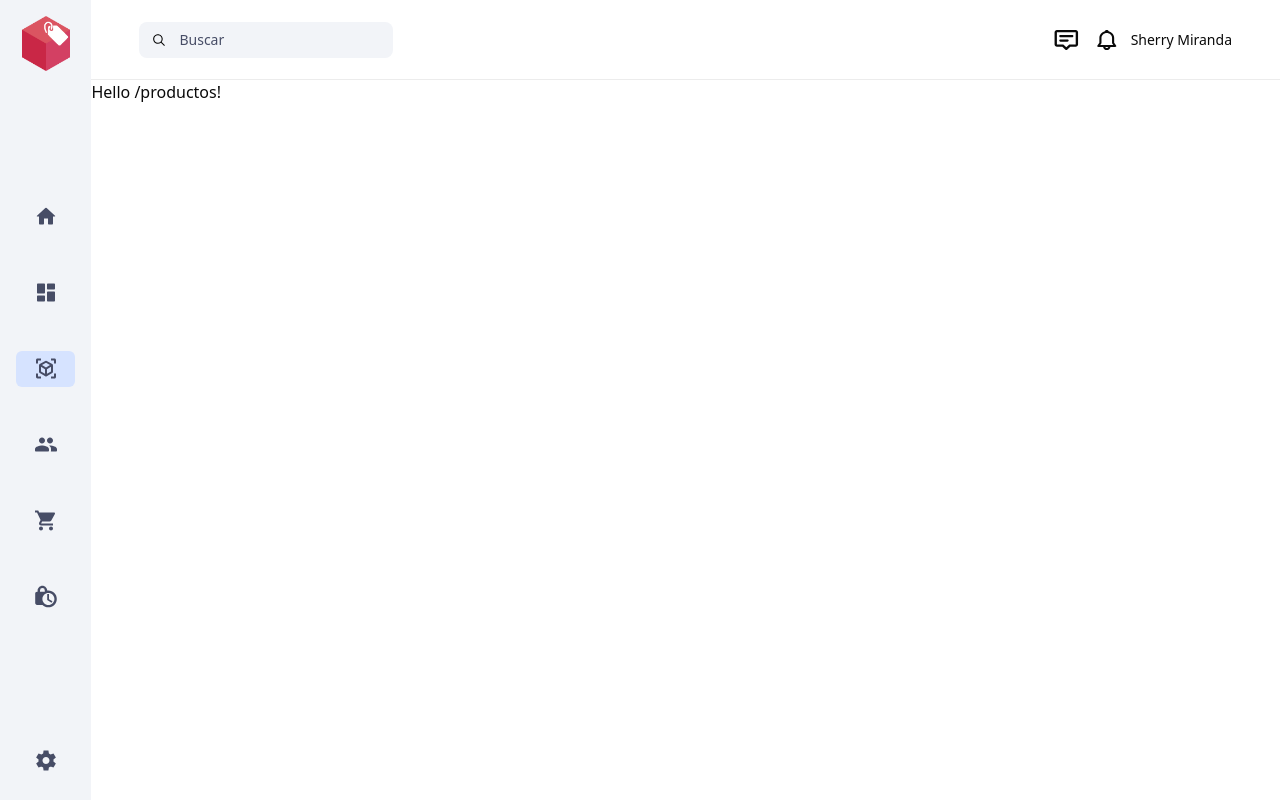
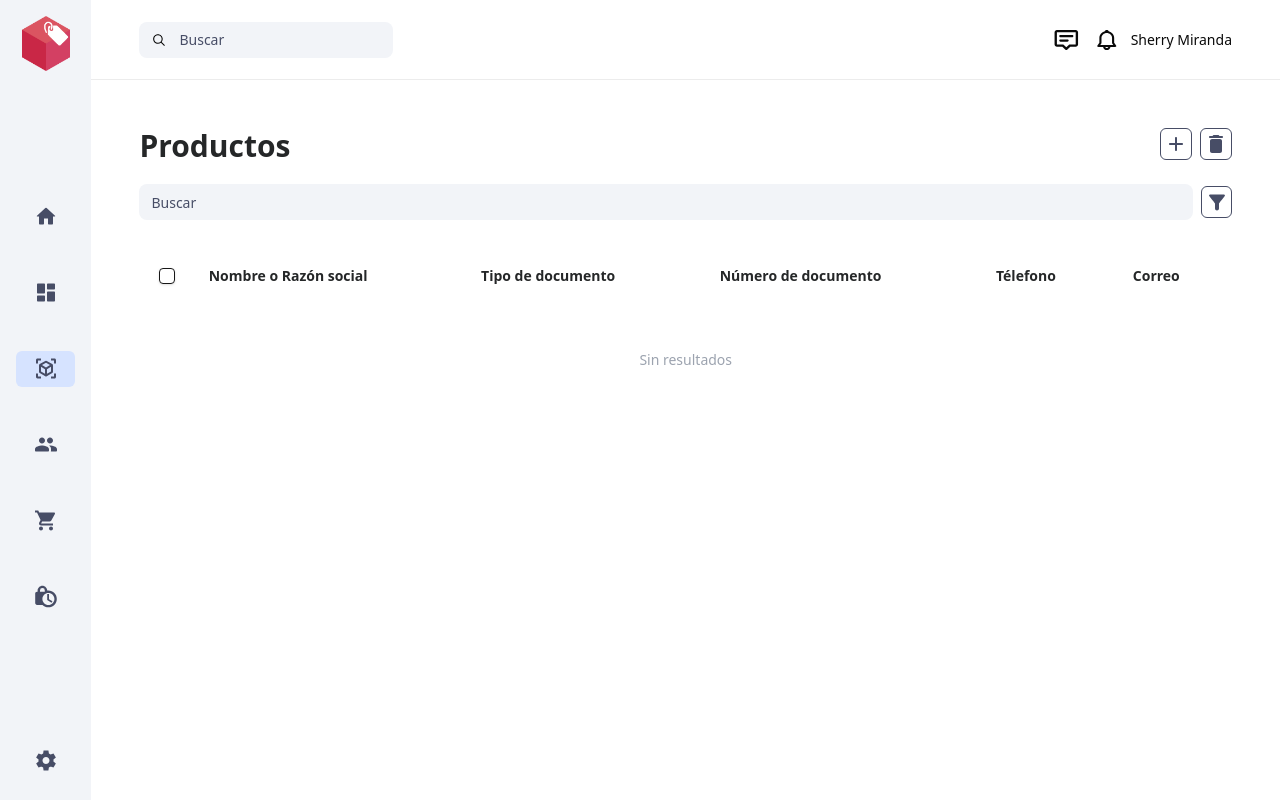
Before and after one commit to CosmosXDLab/tetrapos-frontend, a React (Vite) app: page /productos in a window 1280 px wide. Built offline with nearby package versions, Linux system fonts and the light colour scheme.

Commit message:
feat: add products list module with basic functionality

```diff
--- /dev/null
+++ b/src/components/views/productos/columns.tsx
@@ -0,0 +1,86 @@
+import { Button } from "@/components/ui/button";
+import { Checkbox } from "@/components/ui/checkbox";
+import { cn } from "@/lib/utils";
+import type { ColumnDef } from "@tanstack/react-table";
+
+export const columns: ColumnDef<any>[] = [
+	{
+		id: "select",
+		header: ({ table }) => (
+			<Checkbox
+				checked={
+					table.getIsAllPageRowsSelected() || (table.getIsSomePageRowsSelected() && "indeterminate")
+				}
+				onCheckedChange={(value) => table.toggleAllPageRowsSelected(!!value)}
+				aria-label="Seleccionar todos"
+			/>
+		),
+		cell: ({ row }) => (
+			<Checkbox
+				className={cn(row.getIsSelected() ? "border-none" : "")}
+				checked={row.getIsSelected()}
+				onCheckedChange={(value) => row.toggleSelected(!!value)}
+				aria-label="Seleccionar fila"
+			/>
+		),
+		enableSorting: false,
+		enableHiding: false,
+	},
+	{
+		accessorKey: "codigo",
+		header: "Código",
+	},
+	{
+		accessorKey: "nombre",
+		header: "Nombre",
+	},
+	{
+		accessorKey: "tipo_producto",
+		header: "Tipo de Producto",
+	},
+	{
+		accessorKey: "clasificacion",
+		header: "Clasificación",
+	},
+	{
+		accessorKey: "categoria",
+		header: "Categoría",
+	},
+	{
+		accessorKey: "familia",
+		header: "Familia",
+	},
+	{
+		accessorKey: "estado",
+		header: "Estado",
+		cell: ({ row }) => {
+			return (
+				<span
+					className={cn(
+						row.original.estado === "Activo" && "bg-label text-white",
+						row.original.estado === "Inactivo" && "bg-input-background text-texto",
+						"py-2 px-3 text-xs rounded-full",
+					)}
+				>
+					{row.original.estado}
+				</span>
+			);
+		},
+	},
+	{
+		accessorKey: "actions",
+		header: "",
+		cell: () => {
+			return (
+				<div className="flex gap-2">
+					<Button variant={"outline"} size={"icon"} className="border-2 border-label">
+						eye
+					</Button>
+					<Button variant={"outline"} size={"icon"} className="border-2 border-label">
+						pen
+					</Button>
+				</div>
+			);
+		},
+	},
+];
--- a/src/routes/productos.lazy.tsx
+++ b/src/routes/productos.lazy.tsx
@@ -1,5 +1,57 @@
-import { createLazyFileRoute } from '@tanstack/react-router'
+import { CosmosInput } from "@/components/cosmos/CosmosInput";
+import CustomDataTable from "@/components/cosmos/CustomDataTable/CustomDataTable";
+import { FilterIcon, TrashIcon, PlusIcon } from "@/components/icons";
+import { Button } from "@/components/ui/button";
+import { ScrollArea } from "@/components/ui/scroll-area";
+import { columns } from "@/components/views/clientes/columns";
+import ModalCrearCliente from "@/components/views/clientes/modal-crear-cliente";
+import type { EntityCliente } from "@/utils/entities/cliente";
+import { keys } from "@/utils/entities/keynames";
+import useHttpRequest from "@/utils/hooks/useHttpRequest";
+import { EndPoints } from "@/utils/http-client/api-config";
+import { createLazyFileRoute } from "@tanstack/react-router";
 
-export const Route = createLazyFileRoute('/productos')({
-  component: () => <div>Hello /productos!</div>
-})
+const ProductosComponent = () => {
+	/* const {
+		queryResult: { data: response },
+	} = useHttpRequest<EntityCliente[]>(EndPoints.sales.clientes, keys.clientes, {
+		method: "GET",
+	});*/
+
+	return (
+		<div className="flex flex-col w-full h-full gap-5 px-12 py-12">
+			<div className="flex justify-between w-full">
+				<h1 className="text-3xl font-semibold text-cosmos-texto">Productos</h1>
+				<div className="flex gap-2">
+          <Button variant="icon" size="icon">
+            <PlusIcon className="fill-current" />
+          </Button>
+
+					<Button variant={"icon"} size={"icon"}>
+						<TrashIcon className="fill-current" />
+					</Button>
+				</div>
+			</div>
+			<div className="flex items-center gap-2">
+				<div className="w-full">
+					<CosmosInput
+						id="buscar"
+						type="text"
+						placeholder="Buscar"
+						// onChange={(e) => handleInputChange("buscar", e.target.value)}
+					/>
+				</div>
+				<Button variant={"icon"} size={"icon"}>
+					<FilterIcon className="fill-current" />
+				</Button>
+			</div>
+			<ScrollArea className="w-full h-[450px]">
+				<CustomDataTable columns={columns} data={[]} />
+			</ScrollArea>
+		</div>
+	);
+};
+
+export const Route = createLazyFileRoute("/productos")({
+	component: ProductosComponent,
+});
```
Also changed, not shown: 1 other file (tests, documents, lock files or other folders).
